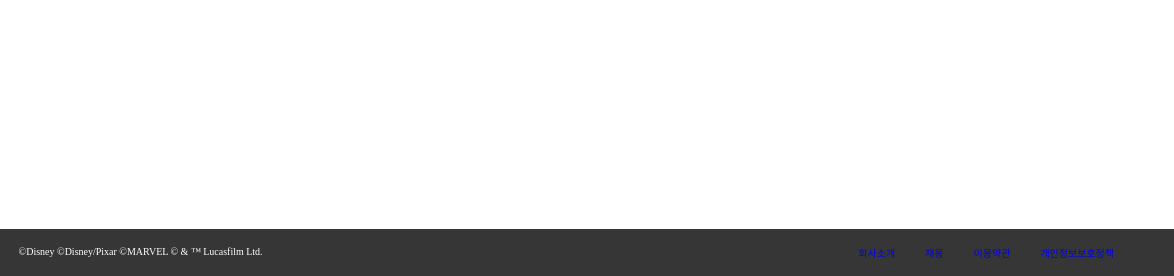
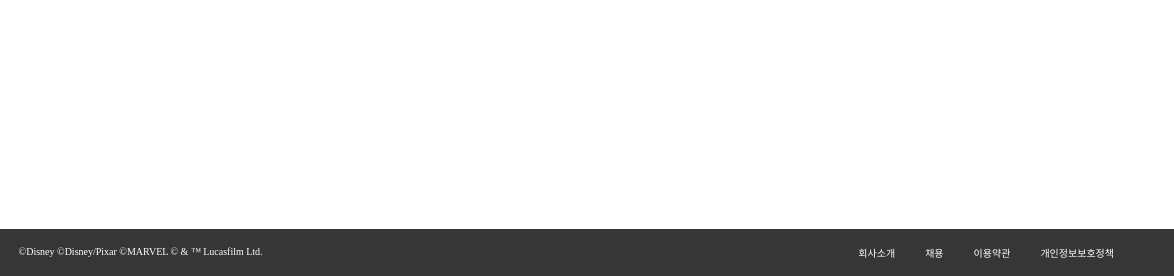
Before and after one commit to yoni-jo/disney, a plain HTML site: page index.html in a window 1280 px wide. Shown: the part 1385-1661 px from the top of the page, 106-1280 px from the left. Drawn offline with Linux system fonts and the light colour scheme.

Commit message:
footer영역
글씨색 css white로 설정

```diff
--- a/css/style.css
+++ b/css/style.css
@@ -242,6 +242,10 @@ footer li {
     font-size: 10px;
 }
 
+footer li a{
+    color:white
+}
+
 footer li:last-child {
     margin-right: 0;
 }
```
